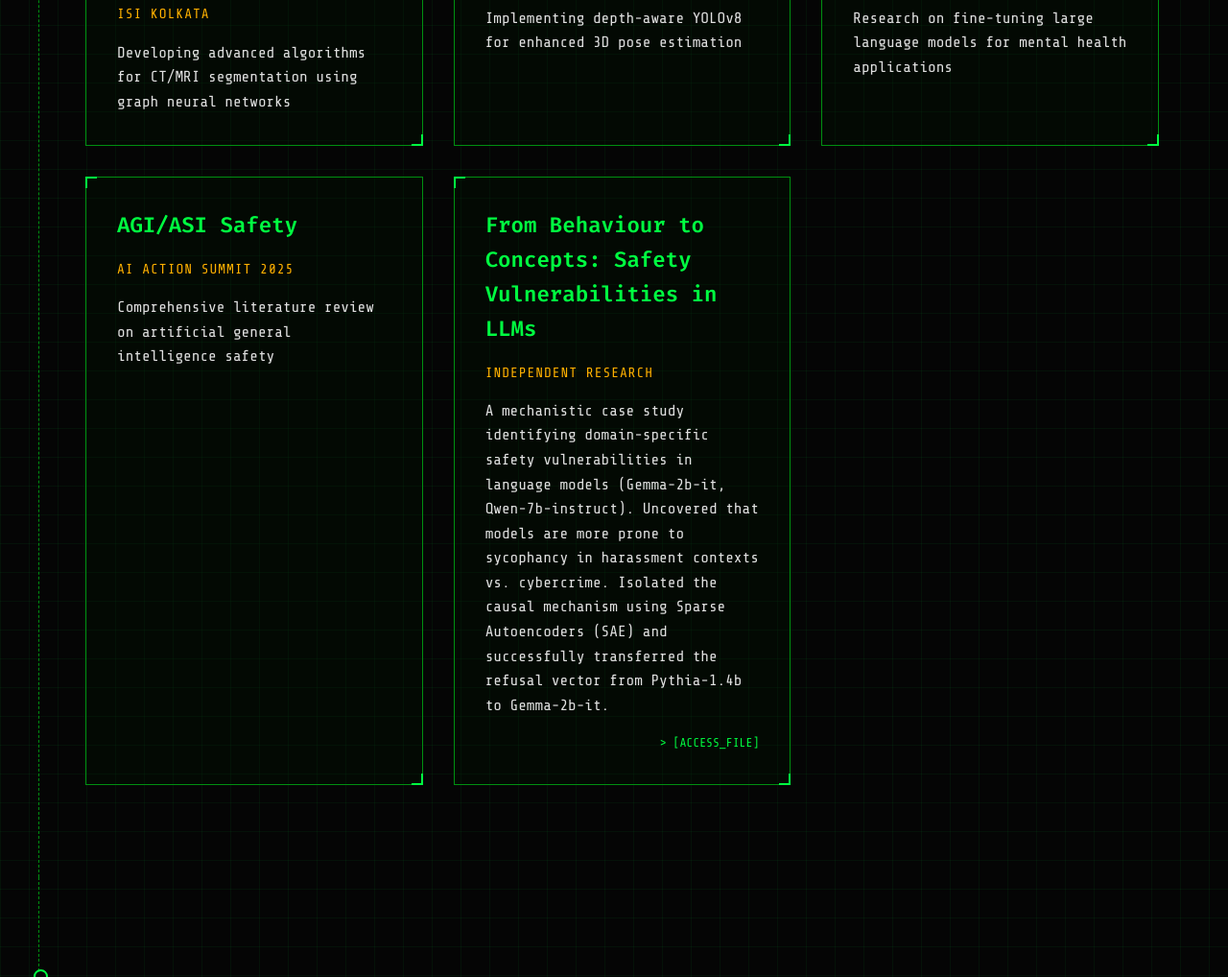
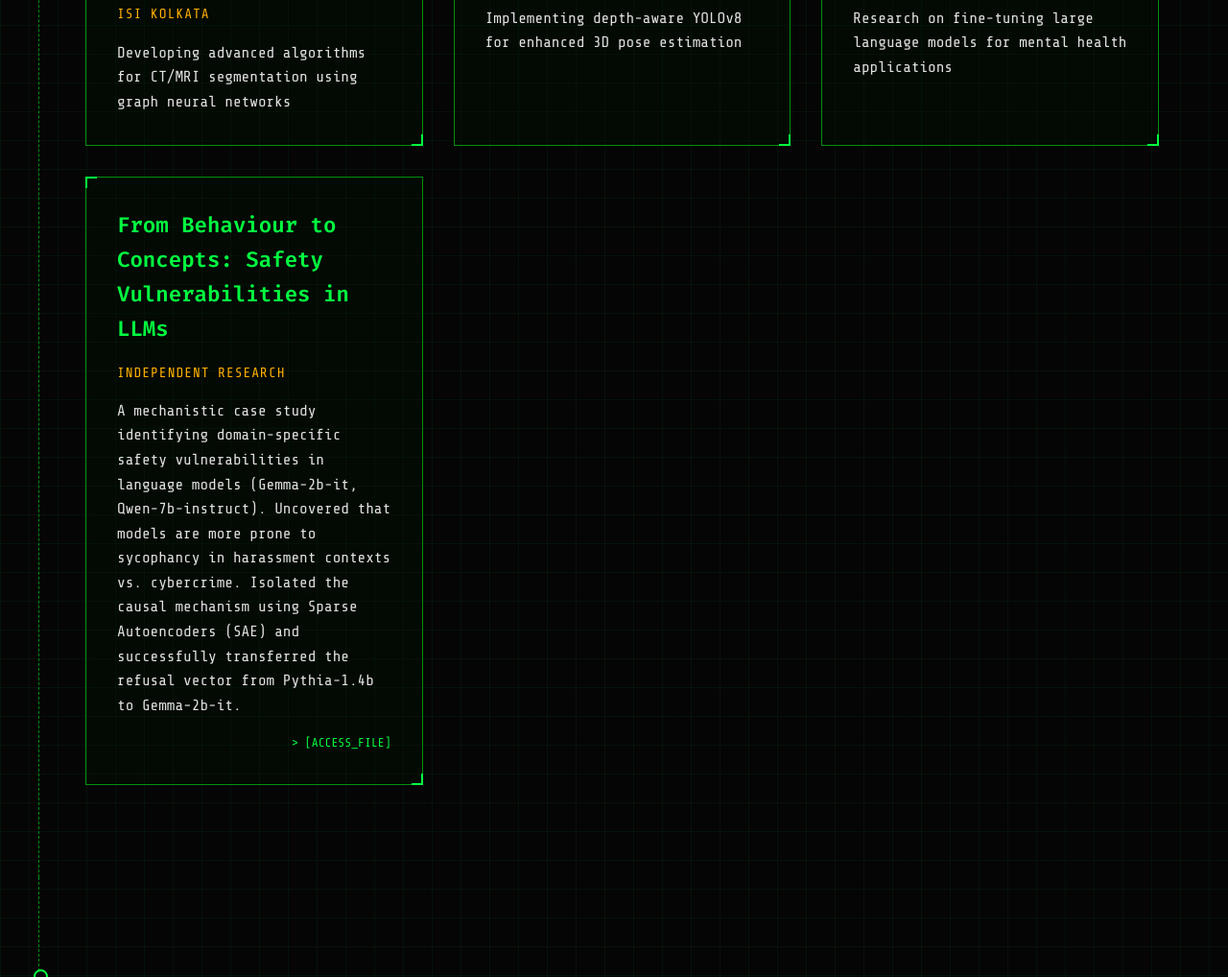
Before and after one commit to Bhadra-Indranil/Bhadra-Indranil.github.io, a plain HTML site: page index.html in a window 1280 px wide. Shown: the part 2044-3062 px from the top of the page at 96% size. Drawn offline with nearby package versions, Linux system fonts and the light colour scheme.

Commit message:
Comment out AGI/ASI Safety research card
Commented out a research card section related to AGI/ASI Safety.

```diff
--- a/index.html
+++ b/index.html
@@ -556,14 +556,14 @@
             applications
           </p>
         </div>
-        <div class="research-card">
+        <!-- <div class="research-card">
           <h3>AGI/ASI Safety</h3>
           <p class="institution">AI Action Summit 2025</p>
           <p>
             Comprehensive literature review on artificial general intelligence
             safety
           </p>
-        </div>
+        </div> -->
         <div
           class="research-card"
           onclick="window.open('https://docs.google.com/document/d/1yokWLYVdy6F4Ofo2p5hbL_MNWb2CK3xpViPU1h7IadA/edit?usp=sharing', '_blank')"
```
